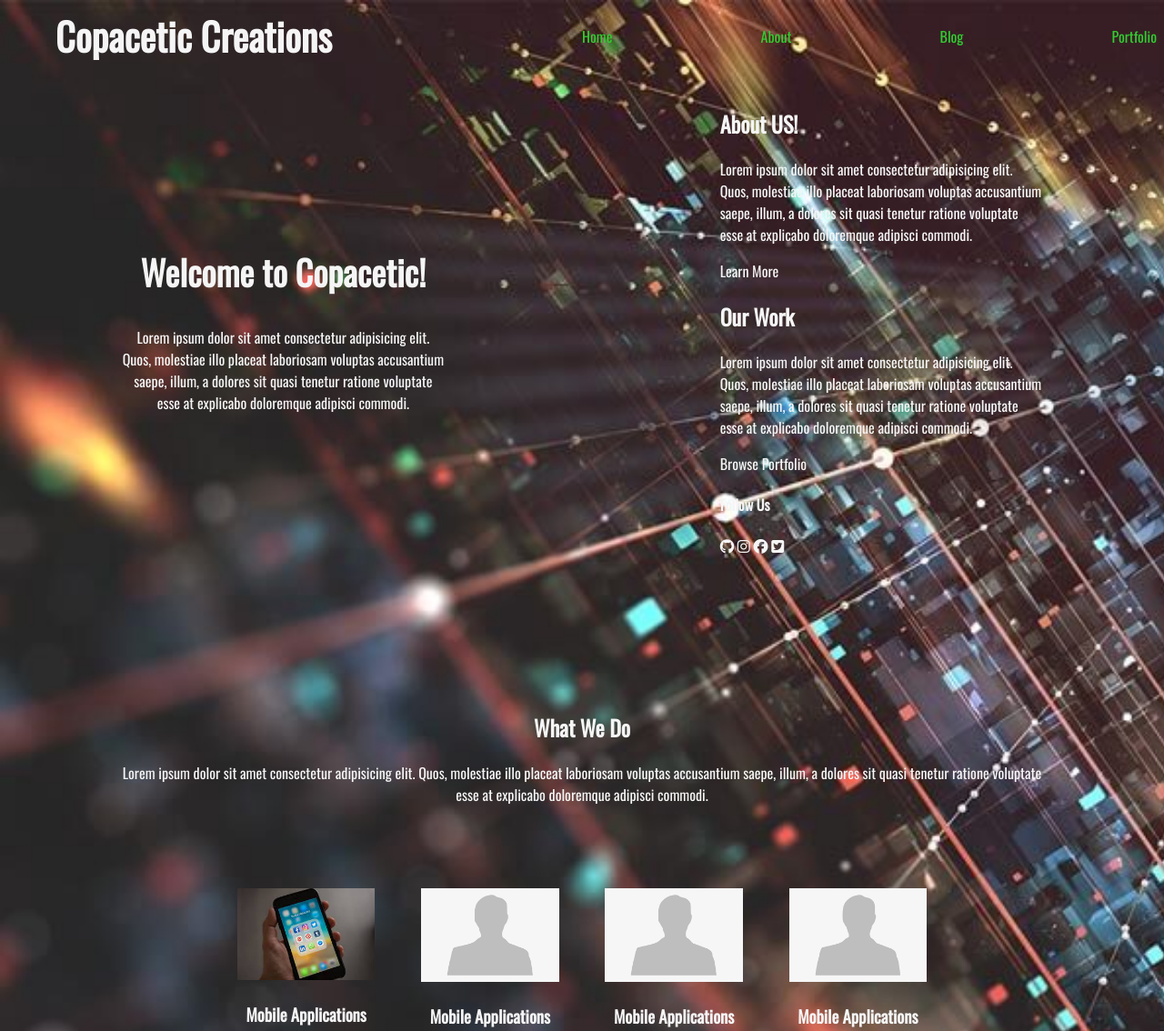
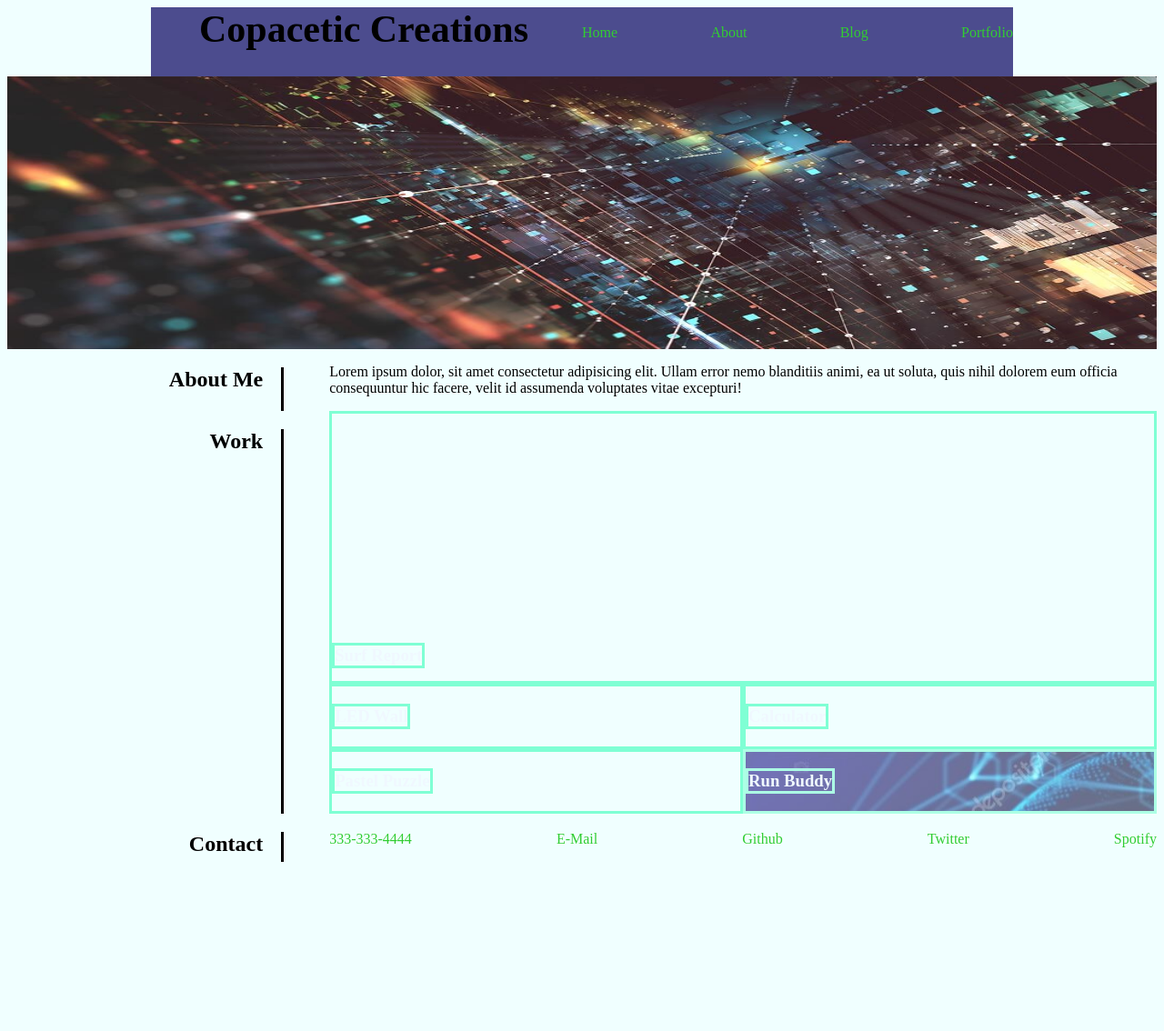
Before and after one commit to fringemonkey89/My-Portfolio, a plain HTML site: page index.html in a window 1280 px wide. Shown: the top 1134 px of the page at 91% size. After the commit the page ends 956 px from the top, so only its background shows below. Drawn offline with nearby package versions, Linux system fonts and the light colour scheme.

Commit message:
changed html and css code

```diff
--- a/assets/mystyle.css
+++ b/assets/mystyle.css
@@ -1,18 +1,28 @@
-
+*{
+    box-sizing: border-box;
+}
 body{
-    background-image: url(./abstract-tech-background-3D-quantum_shutterstock_1093265825.jpg);
-    background-size: cover;
-    background-repeat: no-repeat;
-    background-position: fixed;
-    font-family:'Oswald', sans-serif;
-    color: whitesmoke;
+   background-color: azure;
 }
 
 header{
     display: flex;
     justify-content: space-between;
     align-items: center;
+    background-color: rgb(76, 76, 142);
+    width: 75%;
+    margin-left: auto;
+    margin-right: auto;
 }
+
+.hero{
+    height:300px;
+}
+.hero img{
+    width: 100%;
+    height: 100%;
+}
+
 
 h1{
     width: fit-content;
@@ -32,7 +42,7 @@ ul{
     display: flex;
     flex-direction: row;
     justify-content: space-between;
-    margin: 0 0 0 0;
+    margin-top: 6px;
     color: limegreen;
 }
 
@@ -40,55 +50,90 @@ li{
     display: inline;
 }
 
-#side-info{
-    width: 35%;
-}
 main{
     display: flex;
     flex-direction: column;
-    width: 80%;
-    margin-left: auto;
-    margin-right: auto;
+    height: 50%;
 }
 
-#what-we-do{
+
+aside{
     width: 100%;
-    text-align: center;
-    margin-bottom: 75px;
+    display: flex;
+    flex-direction: row;
 }
 
-#first-section{
-    display: flex;
-    flex-direction: row;
-    justify-content: space-between;
-    margin-bottom: 150px;
-}
-#welcome{
-    width: 35%;
-    text-align: center;
-    margin-top: auto;
-    margin-bottom: auto;
+h2{
+    width: 25%;
+    text-align: right;
+    border-right-style: solid;
+    margin-right: 50px;
+    padding-right: 20px;
+    margin-bottom: 0px;
+
 }
 
-#welcome h2{
-    font-size: 38px;
-}
-
-article{
-    width: 25%;
-    text-align: center;
-}
-
-article img {
+p{
     width: 75%;
 }
 
 section{
-    width: 80%;
-    margin-left: auto;
-    margin-right: auto;
+    display: flex;
+    flex-direction: row;
+    width: 100%;
+    height: fit-content;
+}
+
+.container{
+    width: 75%;
     height: fit-content;
     display: flex;
     flex-direction: row;
     flex-wrap: wrap;
 }
+
+.project{
+    width: 50%;
+    height: 50%;
+    border-style: solid;
+    border-color: aquamarine;
+    position: relative;
+    color: aliceblue;
+}
+
+
+ h3{
+    width: fit-content;
+    border-style: solid;
+    border-color: aquamarine;
+    position
+}
+
+#one{
+    width: 100%;
+    height: 300px;
+}
+#one h3{
+    position: absolute;
+    bottom: -5px;
+}
+
+#five{
+    background-image: url(./tech-picture1.jpg);
+    opacity: .6;
+}
+
+#five:hover{
+    opacity: 1;
+}
+
+footer{
+    display: flex;
+    flex-direction: row;
+    width: 100%;
+}
+
+footer ul{
+    width: 75%;
+    margin-top: 19px;
+}
--- a/index.html
+++ b/index.html
@@ -4,7 +4,7 @@
     <meta charset="UTF-8">
     <meta name="viewport" content="width=device-width, initial-scale=1.0">
     <link rel="stylesheet" href="./assets/mystyle.css">
-    <link href="https://fonts.googleapis.com/css2?family=Oswald&display=swap" rel="stylesheet">
+    <link rel="stylesheet"  href="https://fonts.googleapis.com/css2?family=VT323&effect=neon" >
     <script src="https://kit.fontawesome.com/9e17323a35.js" crossorigin="anonymous"></script>
     <title>Document</title>
 </head>
@@ -20,61 +20,45 @@
             </ul>
         </nav>
     </header>
-    <section id="first-section">
-        <div id="welcome">
-            <h2>Welcome to Copacetic!</h2>
-            <p>Lorem ipsum dolor sit amet consectetur adipisicing elit. Quos, molestiae illo placeat laboriosam voluptas accusantium saepe, illum, a dolores sit quasi tenetur ratione voluptate esse at explicabo doloremque adipisci commodi.</p>
-        </div>
-
-        <aside id="side-info">
-            <div id="about">
-                <h2>About US!</h2>
-                <p>Lorem ipsum dolor sit amet consectetur adipisicing elit. Quos, molestiae illo placeat laboriosam voluptas accusantium saepe, illum, a dolores sit quasi tenetur ratione voluptate esse at explicabo doloremque adipisci commodi.</p>
-                <a>Learn More</a>
-            </div>
-            <div id="portfolio">
-                <h2>Our Work</h2>
-                <p>Lorem ipsum dolor sit amet consectetur adipisicing elit. Quos, molestiae illo placeat laboriosam voluptas accusantium saepe, illum, a dolores sit quasi tenetur ratione voluptate esse at explicabo doloremque adipisci commodi.</p>
-                <a>Browse Portfolio</a>
-            </div>
-            <div id="socials">
-                <h4>Follow Us</h4>
-                <i class="fa-brands fa-github"></i>
-                <i class="fa-brands fa-instagram"></i>
-                <i class="fa-brands fa-facebook"></i>
-                <i class="fa-brands fa-square-twitter"></i>
-            </div>
-        </aside>
-
-    </section>
+    <div class="hero">
+        <img src="./assets/abstract-tech-background-3D-quantum_shutterstock_1093265825.jpg">
+    </div>
     <main>
-        <aside id="what-we-do">
-            <h2>What We Do</h2>
-            <p>Lorem ipsum dolor sit amet consectetur adipisicing elit. Quos, molestiae illo placeat laboriosam voluptas accusantium saepe, illum, a dolores sit quasi tenetur ratione voluptate esse at explicabo doloremque adipisci commodi.</p>
+        <aside>
+            <h2>About Me</h2>
+            <p>Lorem ipsum dolor, sit amet consectetur adipisicing elit. Ullam error nemo blanditiis animi, ea ut soluta, quis nihil dolorem eum officia consequuntur hic facere, velit id assumenda voluptates vitae excepturi!</p>
         </aside>
         <section>
-            <article>
-                <img src="./assets/mobile.jpg">
-                <h3>Mobile Applications</h3>
-                <p>Lorem ipsum dolor, sit amet consectetur adipisicing elit. Distinctio veritatis ut necessitatibus hic aperiam quaerat?</p>
-            </article>
-            <article>
-                <img src="./assets/logo.png">
-                <h3>Mobile Applications</h3>
-                <p>Lorem ipsum dolor, sit amet consectetur adipisicing elit. Distinctio veritatis ut necessitatibus hic aperiam quaerat?</p>
-            </article>
-            <article>
-                <img src="./assets/logo.png">
-                <h3>Mobile Applications</h3>
-                <p>Lorem ipsum dolor, sit amet consectetur adipisicing elit. Distinctio veritatis ut necessitatibus hic aperiam quaerat?</p>
-            </article>
-            <article>
-                <img src="./assets/logo.png">
-                <h3>Mobile Applications</h3>
-                <p>Lorem ipsum dolor, sit amet consectetur adipisicing elit. Distinctio veritatis ut necessitatibus hic aperiam quaerat?</p>
-            </article>
+            <h2>Work</h2>
+            <div class="container">
+                <div class="project" id="one">
+                    <h3>Surf Report</h3>
+                </div>
+                <div class="project" id="two">
+                    <h3>LED Wall</h3>
+                </div>
+                <div class="project" id="three">
+                    <h3>Calculator</h3>
+                </div>
+                <div class="project" id="four">
+                    <h3>Pastel Puzzle</h3>
+                </div>
+                <div class="project" id="five">
+                    <h3>Run Buddy</h3>
+                </div>
+            </div>
         </section>
     </main>
+    <footer>
+        <h2>Contact</h2>
+        <ul>
+            <li>333-333-4444</li>
+            <li>E-Mail</li>
+            <li>Github</li>
+            <li>Twitter</li>
+            <li>Spotify</li>
+        </ul>
+    </footer>
 
 
 </body>
```
Also changed, not shown: assets/tech-picture1.jpg (added).
